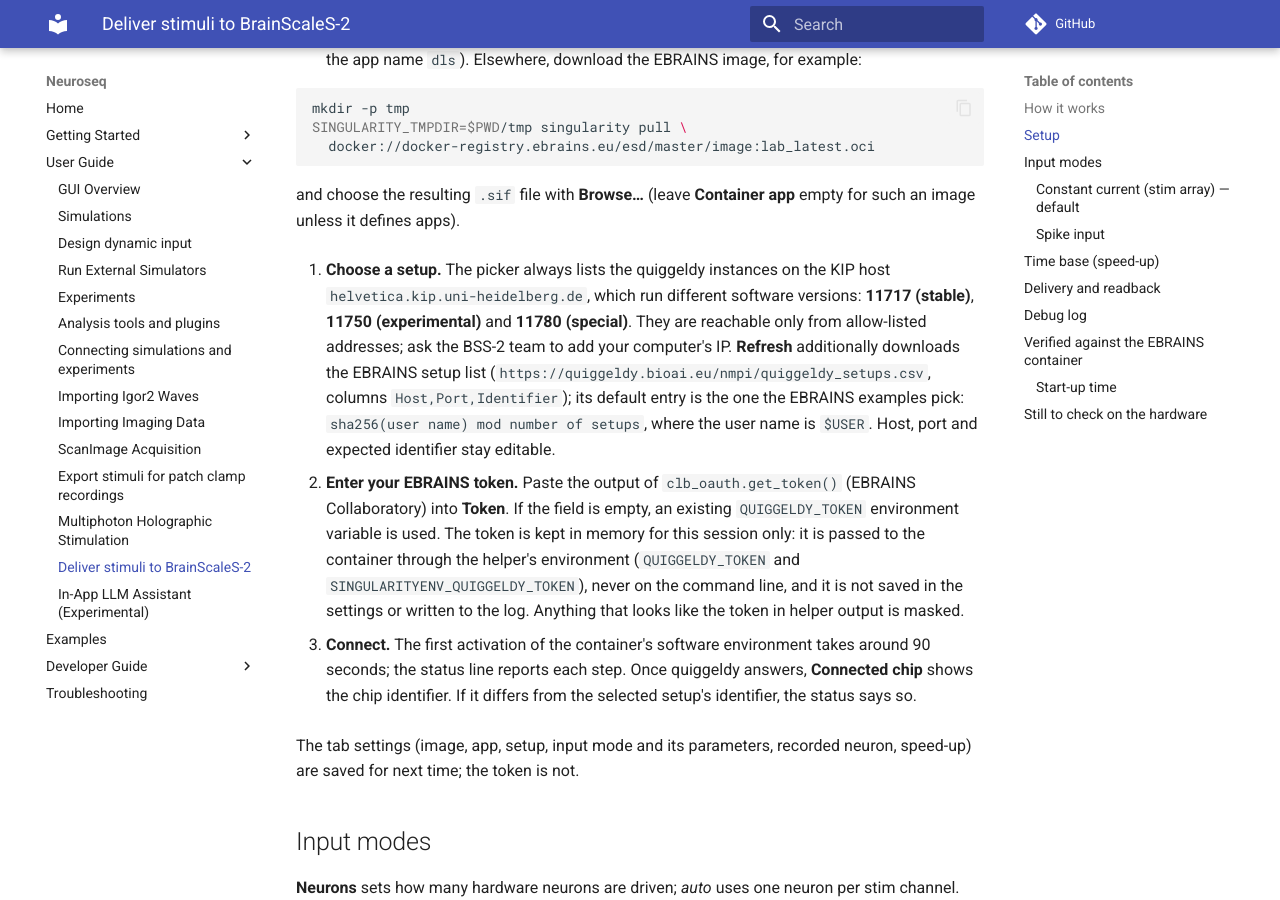
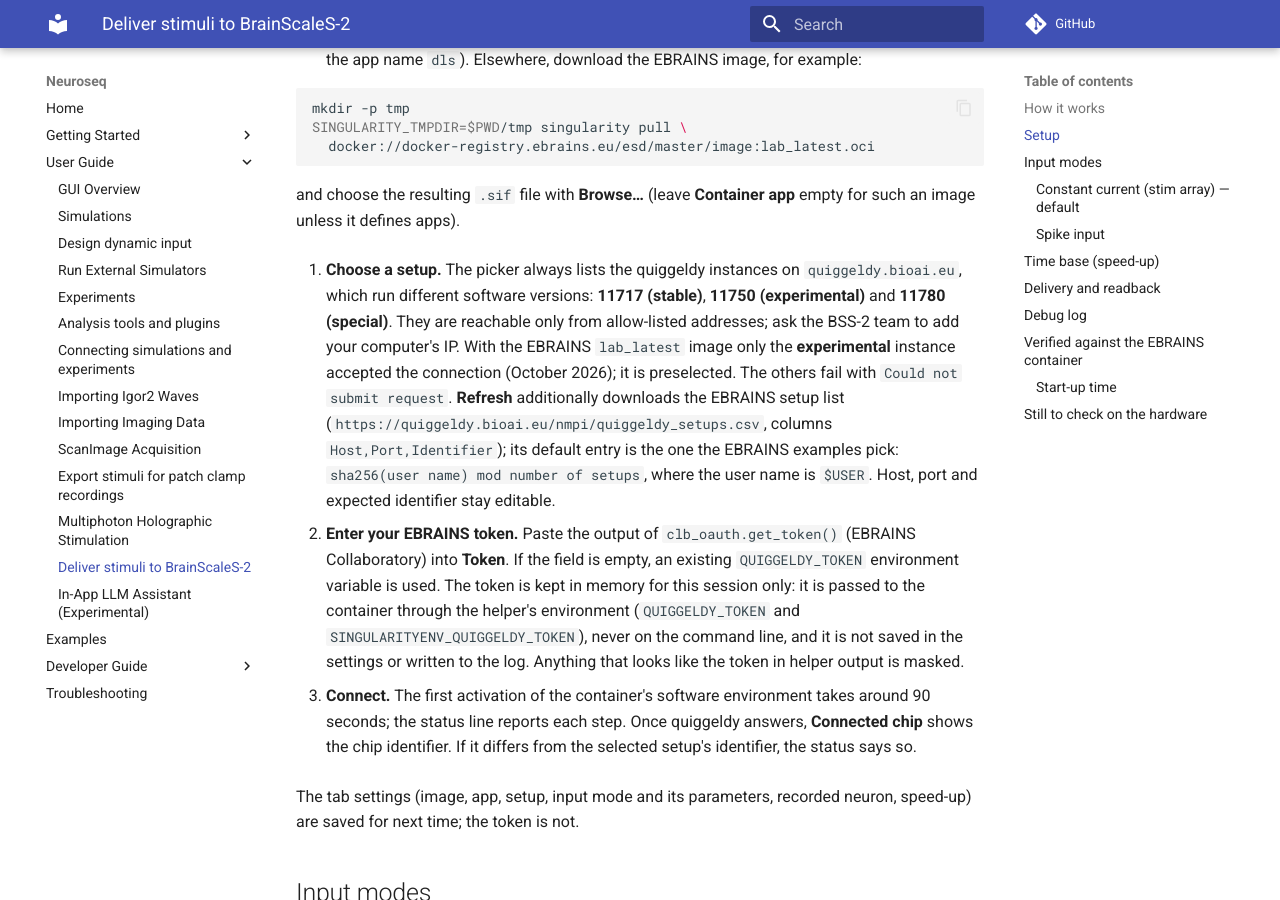
Before and after one commit to neuroseq/neuroseq, an MkDocs documentation site: the page built from docs/user_guide/brainscales2_delivery.md, in a window 1280 px wide and 900 px high, scrolled down 906 px. Built offline with MkDocs 1.6.1 and Material for MkDocs 9.7.7, drawn with Linux system fonts in a browser that asks for light colours; comment, search, counter and statistics services are not loaded.

Commit message:
Point the BrainScaleS-2 setups at quiggeldy.bioai.eu
The stable/experimental/special quiggeldy instances (11717/11750/11780)
are reached through quiggeldy.bioai.eu from allow-listed IPs, not through
helvetica directly. Verified through the NeuroSeq helper: with the
EBRAINS lab_latest image only the experimental instance (11750) accepts
the client (chip hxcube7fpga0chip57_1); the other two fail with 'Could
not submit request'. Preselect the experimental instance when no setup
is saved, so the host is never empty.

Co-Authored-By: Claude Opus 5.5 <noreply@anthropic.com>

```diff
--- a/docs/user_guide/brainscales2_delivery.md
+++ b/docs/user_guide/brainscales2_delivery.md
@@ -46,11 +46,13 @@ open project tabs, but each tab only receives the results of its own runs.
    and choose the resulting `.sif` file with **Browse…** (leave **Container
    app** empty for such an image unless it defines apps).
 
-2. **Choose a setup.** The picker always lists the quiggeldy instances on the
-   KIP host `helvetica.kip.uni-heidelberg.de`, which run different software
-   versions: **11717 (stable)**, **11750 (experimental)** and **11780
-   (special)**. They are reachable only from allow-listed addresses; ask the
-   BSS-2 team to add your computer's IP. **Refresh** additionally downloads
+2. **Choose a setup.** The picker always lists the quiggeldy instances on
+   `quiggeldy.bioai.eu`, which run different software versions:
+   **11717 (stable)**, **11750 (experimental)** and **11780 (special)**. They
+   are reachable only from allow-listed addresses; ask the BSS-2 team to add
+   your computer's IP. With the EBRAINS `lab_latest` image only the
+   **experimental** instance accepted the connection (October 2026); it is
+   preselected. The others fail with `Could not submit request`. **Refresh** additionally downloads
    the EBRAINS setup list
    (`https://quiggeldy.bioai.eu/nmpi/quiggeldy_setups.csv`, columns
    `Host,Port,Identifier`); its default entry is the one the EBRAINS examples
```
Also changed, not shown: 3 other files.
